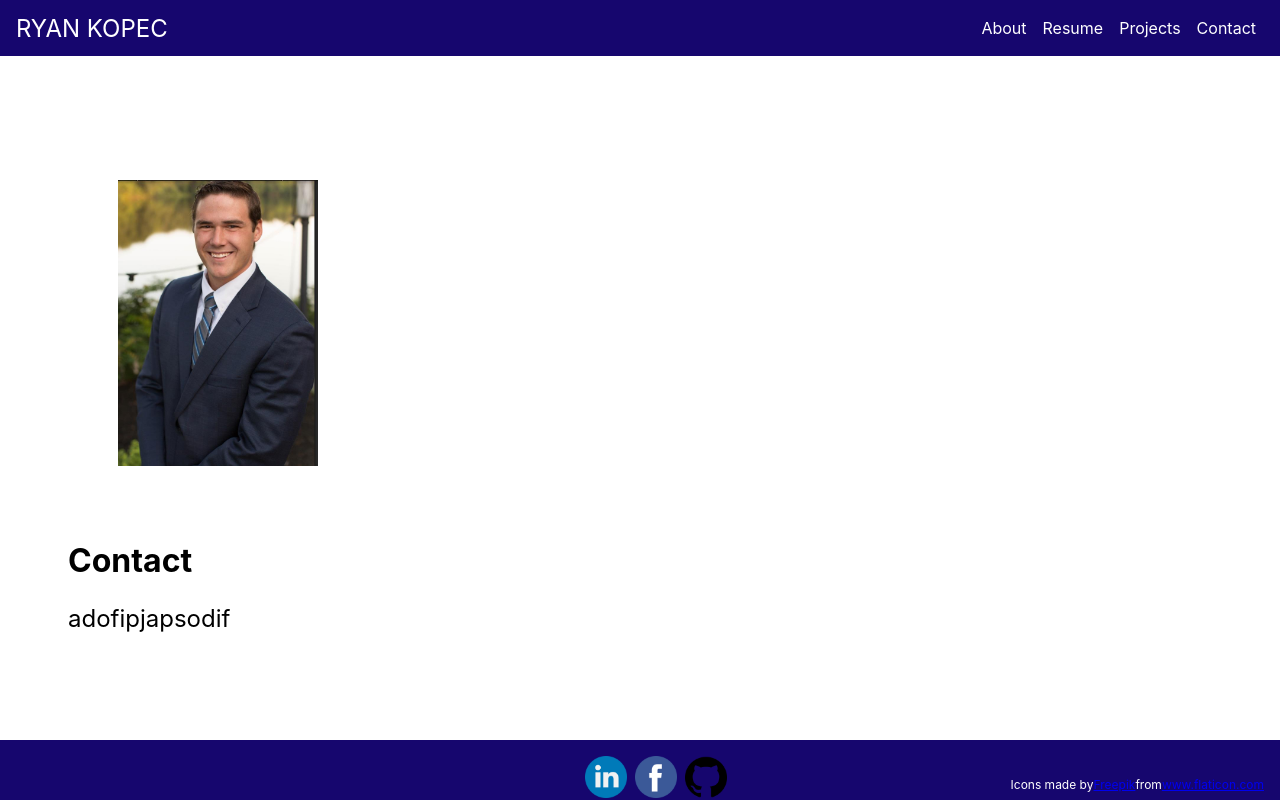
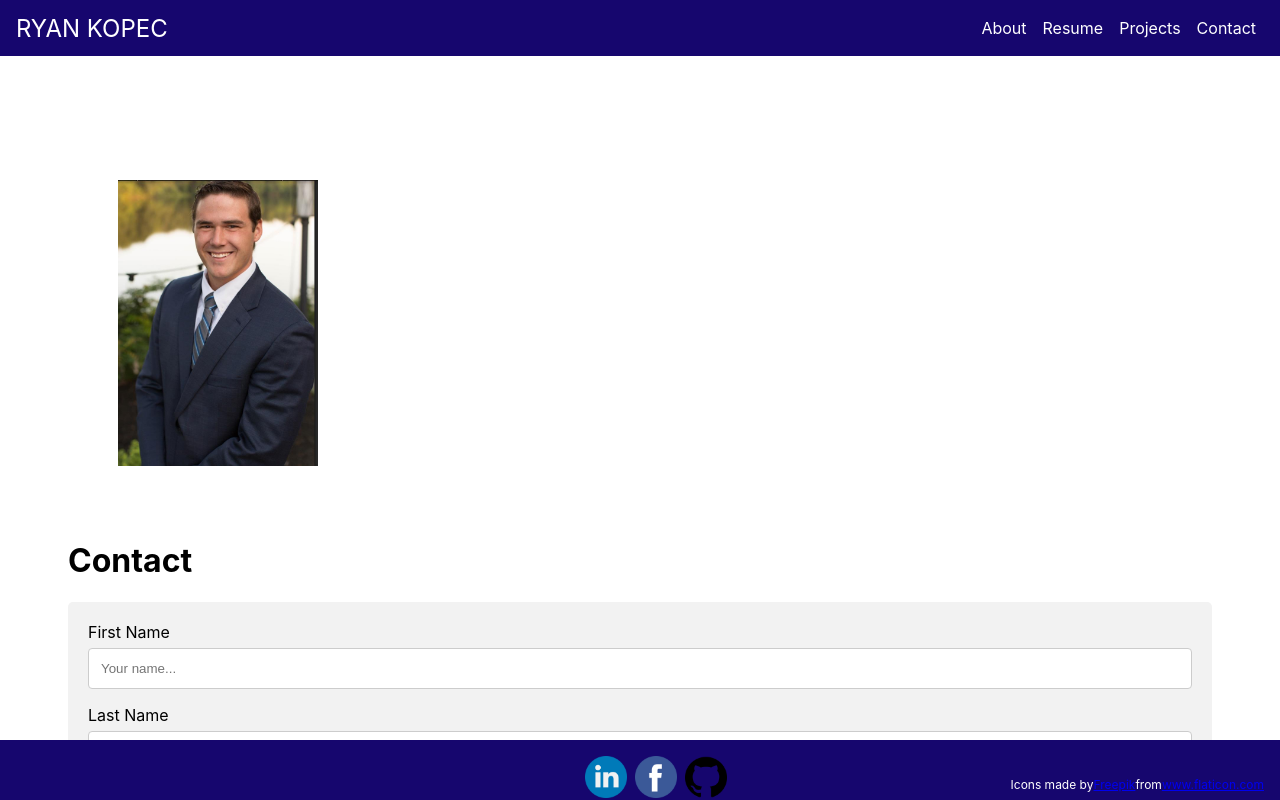
Before and after one commit to rkopec91/portfolio, a React (Create React App) app: page /about in a window 1280 px wide. Both pictures are taken after a click on the link "Contact". Shown: the top 800 px of the page. Built offline with nearby package versions, Linux system fonts and the light colour scheme.

Commit message:
Create contact layout

```diff
--- a/src/Components/Main/Contact/Contact.css
+++ b/src/Components/Main/Contact/Contact.css
@@ -0,0 +1,34 @@
+.container {
+    border-radius: 5px;
+    background-color: #f2f2f2;
+    padding: 20px;
+}
+
+button {
+    background-color: #4CAF50;
+    color: white;
+    padding: 12px 20px;
+    border: none;
+    border-radius: 4px;
+    cursor: pointer;
+}
+
+
+button:hover {
+    background-color: #45a049;
+}
+
+input, textarea {
+    width: 100%;
+    padding: 12px;
+    border: 1px solid #ccc;
+    border-radius: 4px;
+    box-sizing: border-box;
+    margin-top: 6px;
+    margin-bottom: 16px;
+    resize: vertical;
+}
+
+textarea {
+    min-height:200px;
+}
--- a/src/Components/Main/Contact/Contact.js
+++ b/src/Components/Main/Contact/Contact.js
@@ -1,10 +1,30 @@
 import React from "react"
+import "./Contact.css"
 
 const Contact = (props) => {
   return (
     <div>
       <h1>Contact</h1>
-      <p>adofipjapsodif</p>
+      <div className="container">
+      <form>
+
+        <label>First Name</label>
+        <input type="text" placeholder="Your name..."></input>
+
+        <label>Last Name</label>
+        <input type="text" placeholder="Your last name..."></input>
+
+        <label>Email</label>
+        <input type="text" placeholder="Your email..."></input>
+
+
+        <label>Subject</label>
+        <textarea></textarea>
+
+        <button>Submit</button>
+
+      </form>
+      </div>
     </div>
   )
 }
--- a/src/Components/Main/Resume/Resume.css
+++ b/src/Components/Main/Resume/Resume.css
@@ -5,4 +5,5 @@
 
 iframe {
     height: 100%;
+    padding-bottom: 30px;
 }
```
Also changed, not shown: src/Components/Main/Projects/Projects.js (+4 -4 lines).
